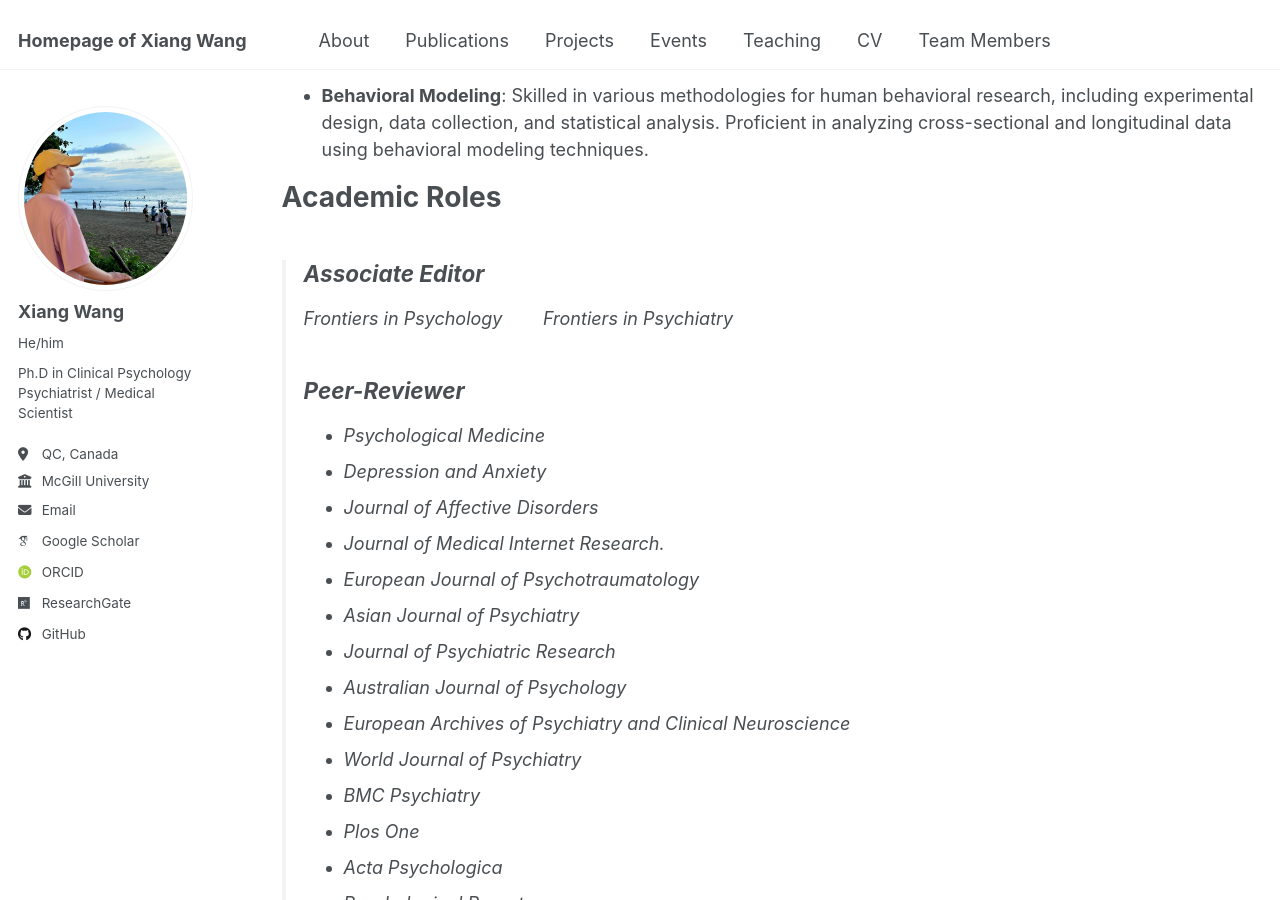
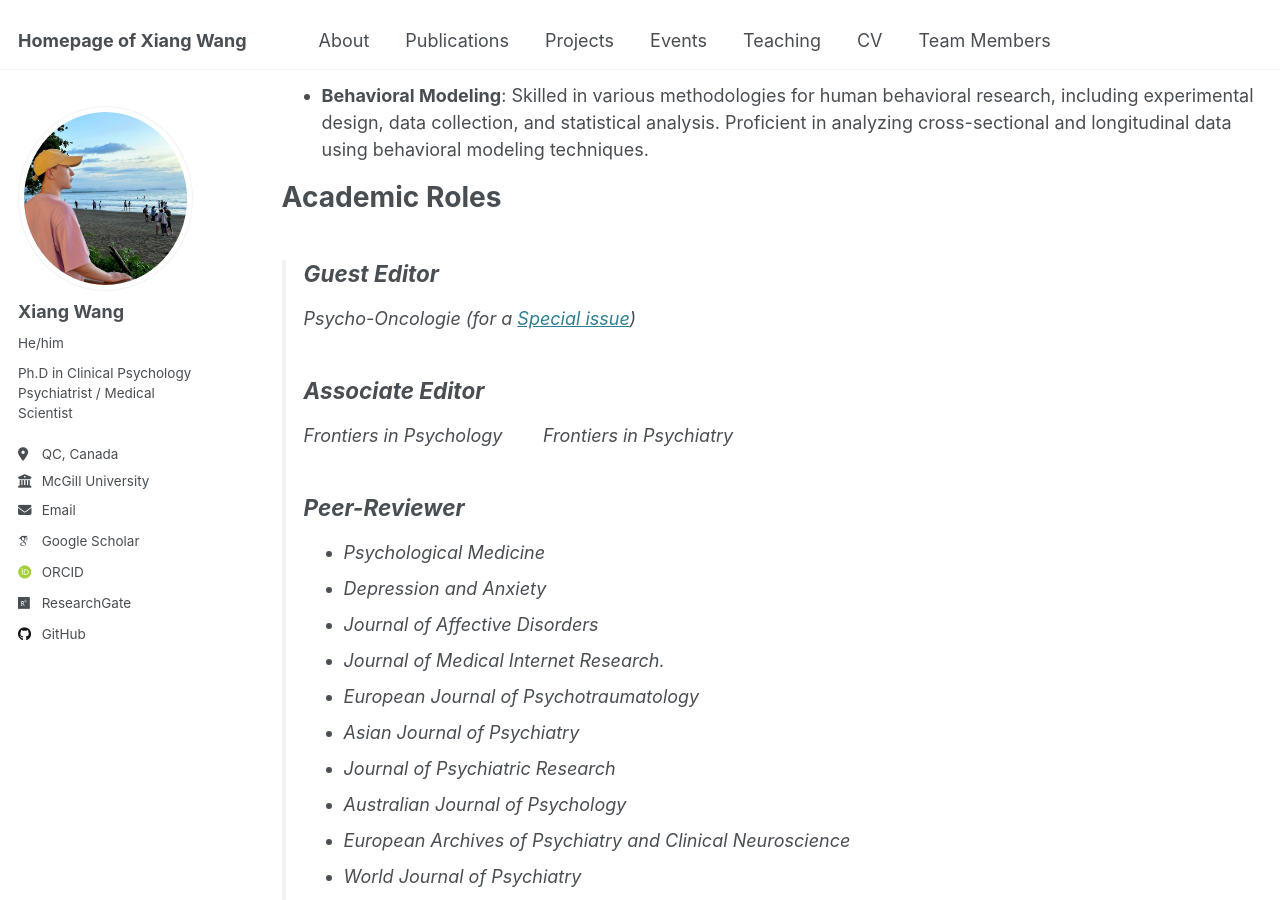
Before and after one commit to Xiang-Wangs/xiang-wangs.github.io, a Jekyll site: the page built from _pages/cv.md, in a window 1280 px wide and 900 px high, scrolled down 539 px. Built offline with Jekyll 4.4.1, drawn with Linux system fonts in a browser that asks for light colours; some web fonts are replaced.

Commit message:
Update cv.md

```diff
--- a/_pages/cv.md
+++ b/_pages/cv.md
@@ -22,6 +22,8 @@ redirect_from:
 * <strong>Behavioral Modeling</strong>: Skilled in various methodologies for human behavioral research, including experimental design, data collection, and statistical analysis. Proficient in analyzing cross-sectional and longitudinal data using behavioral modeling techniques.
 
 # Academic Roles
+> ## Guest Editor
+> Psycho-Oncologie (for a [Special issue](https://ojs.piscomed.com/index.php/PO/SI-11))
 > ## Associate Editor
 > Frontiers in Psychology&nbsp;&nbsp;&nbsp;&nbsp;&nbsp;&nbsp;&nbsp;&nbsp;Frontiers in Psychiatry
 > ## Peer-Reviewer
```
